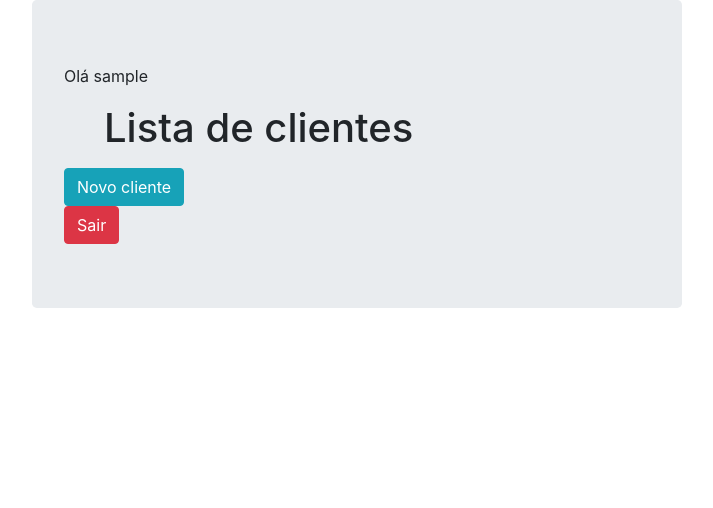
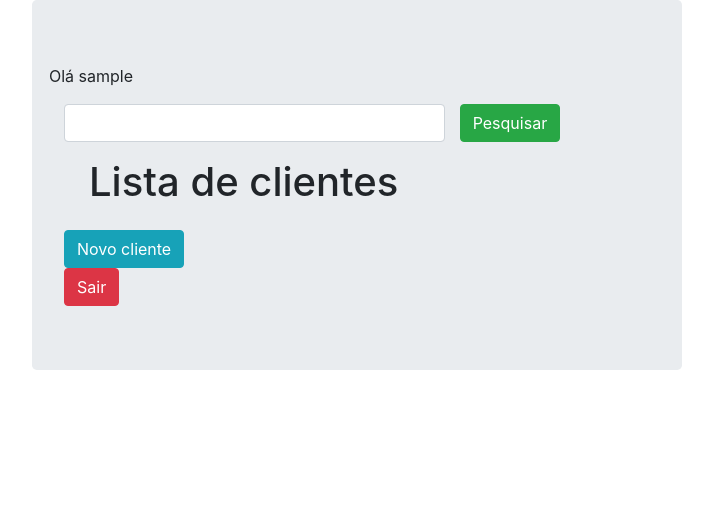
Before and after one commit to wizarapuk/CRUD_Python, a Django app: page / in a window 1280 px wide. Shown: the top 508 px of the page, without its empty margins (283-996 px from the left). Run offline with Django 3.2, Linux system fonts and the light colour scheme; the visitor is signed in with stand-in values (Sample User, id 1); data that the repository does not hold is empty; some libraries are stand-ins or nearby versions.

Commit message:
'Barra de pesquisa adicionada'

```diff
--- a/clientes/views.py
+++ b/clientes/views.py
@@ -8,7 +8,14 @@ from .forms import PersonForm
 
 @login_required
 def person_list(request):
-    pessoas = Person.objects.all()
+    nome = request.GET.get('pesquisa', None)
+    sobrenome = request.GET.get('pesquisa', None)
+
+    if nome or sobrenome:                           #icontains ignora letras maiusculas ou minusculas
+        pessoas = Person.objects.filter(first_name__icontains=nome) | Person.objects.filter(last_name__icontains=sobrenome)   #campo de busca pegando pelo primeiro nome ou o ultimo
+    else:
+        pessoas = Person.objects.all()
+
     return render(request, 'person.html', {'pessoas': pessoas})
 
 
@@ -29,9 +36,9 @@ def person_update(request, id):
 
     if form.is_valid():
         form.save()
-        return redirect('person_list') #depois de salvar, redireciona para person_list
+        return redirect('person_list')  #depois de salvar, redireciona para person_list
 
-    return render(request, 'dados_clientes.html', {'form': form}) #aqui são as páginas html de cada função
+    return render(request, 'dados_clientes.html', {'form': form})  #aqui são as páginas html de cada função
 
 
 @login_required()
--- a/templates/person.html
+++ b/templates/person.html
@@ -3,11 +3,26 @@
 {% block title %}Whatever tio{% endblock %}
 
 {% block main %}
-
+    <div class="row" >
         {% if user.is_authenticated %}
             <p>Olá {{user.username}}</p>
         {% endif %}
+    </div>
 
+    <div class="row">
+        <div class="col-md-8">
+            <form class="form-group">
+                <div class="form-group">
+                <input type="text" class="form-control" name="pesquisa">
+            </div>
+        </div>
+        <div>
+            <button type="submit" class="btn btn-success">Pesquisar</button>
+        </div>
+            </form>
+    </div>
+
+    <div class="row">
         <ul>
             <h1>Lista de clientes</h1>
             {% for pessoa in pessoas %}
@@ -18,7 +33,7 @@
 
             {% endfor %}
         </ul>
-
+    </div>
     <div class="row">
         <div class="col-md-6">
             <a href="{% url 'person_new' %}" class="btn btn-info">Novo cliente</a>
```
Also changed, not shown: clientes/migrations/0003_auto_20181220_2053.py (added), clientes/migrations/0004_venda.py (added), clientes/migrations/0005_auto_20181220_2156.py (added). Lines whose indentation alone changed are shown as unchanged.
